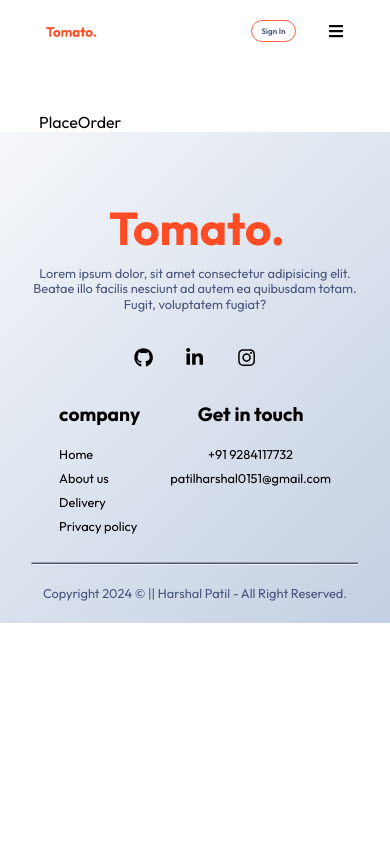
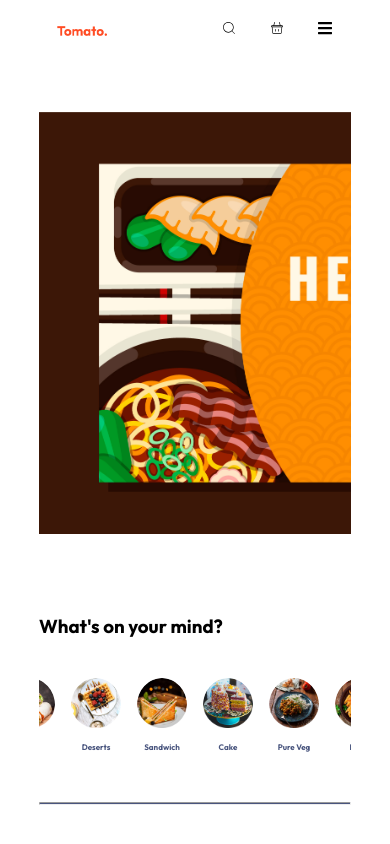
Before and after one commit to harshal0151/FoodApp-React, a React (Vite) app: page /menu in a window 390 px wide. Shown: the top 844 px of the page. Built offline with nearby package versions, Linux system fonts and the light colour scheme.

Commit message:
toggle nav add

```diff
--- a/src/App.css
+++ b/src/App.css
@@ -65,7 +65,13 @@ hr {
   background-color: #49557e;
   border-radius: 10px;
 }
-
+.menu_banner{
+  background-image: url("./assets/banner.jpg");
+  background-repeat: no-repeat;
+  width: 100%;
+  height: 50vh;
+ background-size: cover;
+}
 @keyframes fadeIn {
   0% {
     opacity: 0;
--- a/src/components/nav/Navbar.jsx
+++ b/src/components/nav/Navbar.jsx
@@ -1,54 +1,58 @@
-import React, { useState } from "react";
+import React, { useContext, useState } from "react";
 import "../nav/navbar.css";
 import { Link } from "react-router-dom";
 import { assets } from "../../assets/assets.js";
-import { CiShoppingBasket, CiSearch , CiUser } from "react-icons/ci";
-import { FaBars } from "react-icons/fa";
+import { CiShoppingBasket, CiSearch, CiUser } from "react-icons/ci";
+import { FaBars, FaTimes } from "react-icons/fa";
+import { StoreContext } from "../../Context/StoreCotext.jsx";
 
 
+function Navbar({ setShowLogin }) {
+  const [menu, setMenu] = useState("home");
+  const [isMobileMenuOpen, setIsMobileMenuOpen] = useState(false);
+  const { cartTotal } = useContext(StoreContext);
 
-function Navbar({setShowLogin}) {
-
-  const [menu , setMenu] = useState("home")
-
+  const toggleMobileMenu = () => {
+    setIsMobileMenuOpen(!isMobileMenuOpen);
+  };
 
   return (
     <header>
       <Link to="/" className="logo">
         <img src={assets.logo} alt="" />
       </Link>
-      <ul>
+      <ul className={isMobileMenuOpen ? "nav_links mobile_menu" : "nav_links"}>
         <li className={menu === "home" ? "active" : ""} onClick={() => setMenu("home")}>
-          <Link to="/">Home</Link>
+          <Link to="/" onClick={() => setIsMobileMenuOpen(false)}>Home</Link>
         </li>
-
         <li className={menu === "menu" ? "active" : ""} onClick={() => setMenu("menu")}>
-          <a href="#explore_menu">Menu</a>
+          <Link to="/menu" onClick={() => setIsMobileMenuOpen(false)}>Menu</Link>
         </li>
-
         <li className={menu === "contact-us" ? "active" : ""} onClick={() => setMenu("contact-us")}>
-          <a href="#contact-us">Contact US</a>
+          <a href="#contact-us" onClick={() => setIsMobileMenuOpen(false)}>Contact US</a>
         </li>
+        {/* <button className= "nav_btn_toggle"onClick={() => setShowLogin(true)}>
+          <CiUser className="icon" />Sign In
+        </button> */}
       </ul>
 
-      <div className="nav_right">
-        <Link >
+      <div className= "nav_right">
+        <Link>
           <CiSearch className="icon" />
         </Link>
         <div className="cart">
-          <Link to= "/cart">
+          <Link to="/cart">
             <CiShoppingBasket className="icon" />
           </Link>
-          <div className="dot"></div>
+          <div className={cartTotal() === 0 ? "" : "dot"}></div>
         </div>
-        <button className="nav_btn "
-        onClick={()=> setShowLogin(true)} >
-          <CiUser className="icon"/>Sign In</button>
-          <FaBars className = "toggle_bar " />
+        <button className="nav_btn" onClick={() => setShowLogin(true)}>
+          <CiUser className="icon" />Sign In
+        </button>
+        <div className="toggle_bar" onClick={toggleMobileMenu}>
+          {isMobileMenuOpen ? <FaTimes className="" /> : <FaBars className="" />}
+        </div>
       </div>
-
-
-
     </header>
   );
 }
--- a/src/components/nav/navbar.css
+++ b/src/components/nav/navbar.css
@@ -6,7 +6,7 @@ header {
   padding: 20px 0;
   position: fixed;
   z-index: 99;
-  background:#fff;
+  background: #fff;
   top: 0;
 }
 header .logo {
@@ -47,7 +47,7 @@ header .active {
   border-bottom: 2px solid tomato;
 }
 
-button:hover{
+button:hover {
   background-color: #fff4f2;
 }
 
@@ -55,11 +55,11 @@ button:hover{
   font-size: 1.2rem;
 }
 
-.nav_right .cart{
+.nav_right .cart {
   position: relative;
 }
 
-.nav_right .dot{
+.nav_right .dot {
   position: absolute;
   min-width: 8px;
   min-height: 8px;
@@ -68,7 +68,7 @@ button:hover{
   top: -8px;
   right: -8px;
 }
-header .toggle_bar{
+header .toggle_bar {
   display: none;
 }
 
@@ -116,34 +116,57 @@ header .toggle_bar{
   header ul {
     display: none;
   }
-  .nav_right  {
+  .nav_right {
     display: none;
   }
-  header .toggle_bar{
+  header .toggle_bar {
     display: block;
   }
 
+  .nav_links.mobile_menu {
+    display: flex;
+    flex-direction: column;
+    justify-content: start;
+    position: absolute;
+    width: 100px;
+    background: #fff;
+    top: 70px;
+    right: 60px;
+    text-align: center;
+    padding: 10px 0;
+    z-index: 1000;
+    box-shadow: rgba(3, 102, 214, 0.3) 0px 0px 0px 3px;
+
+  }
 }
 
-
+@media (max-width: 600px) {
+  .nav_links.mobile_menu {
+    top: 60px;
+    right: 40px;
+  }
+}
+@media (max-width: 510px) {
+  .nav_links.mobile_menu {
+    top: 60px;
+    right: 20px;
+  }
+  .nav_right .nav_btn{
+    display: none;
+  }
+}
 @media (max-width: 400px) {
   header .logo {
     width: 50px;
-  }
-
-  header ul {
-    display: none;
-  }
-  .nav_right  .icon , .dot {
-    display: none;
-  }
-  header .toggle_bar{
-    display: block;
   }
 
   header .nav_btn {
     padding: 5px 10px;
     font-size: 0.5rem;
   }
+  .nav_links.mobile_menu {
+    top: 60px;
+    right: 0px;
+  }
 
 }
--- a/src/pages/cart/Cart.jsx
+++ b/src/pages/cart/Cart.jsx
@@ -1,16 +1,21 @@
 import React, { useContext } from "react";
 import "../cart/cart.css";
-import { StoreContext } from "../../Context/StoreCotext";
+import {StoreContext} from "../../Context/StoreCotext"
 import { CiTrash } from "react-icons/ci";
 import { FaCircleMinus } from "react-icons/fa6";
 import { IoAddCircleSharp } from "react-icons/io5";
-import { Link } from "react-router-dom";
 
 
 function Cart() {
-  const { food_list, cartItem, setCartItem, removeFromItem, addTocart , cartTotal } =
-    useContext(StoreContext);
+  const { food_list, cartItem, setCartItem, removeFromItem, addTocart, cartTotal } = useContext(StoreContext);
   console.log(cartItem);
+
+  // Check if the cart is empty
+  const isCartEmpty = !food_list.some(item => cartItem[item._id] > 0);
+
+  if (isCartEmpty) {
+    return <div className="empty_cart_message">Your cart is empty!</div>;
+  }
 
   return (
     <>
@@ -41,22 +46,18 @@ function Cart() {
                     <td className="cart_item_price">
                       <p>₹ {item.price * 8}</p>
                     </td>
-                  <td className="cart_item_total">
-
+                    <td className="cart_item_quantity">
                       <div className="cart_counter">
-                  <FaCircleMinus className="minus" onClick={()=>removeFromItem(item._id)}/>
+                        <FaCircleMinus className="minus" onClick={() => removeFromItem(item._id)} />
                         <p>{cartItem[item._id]}</p>
-                    <IoAddCircleSharp className="add" onClick={()=>addTocart(item._id)}/>
+                        <IoAddCircleSharp className="add" onClick={() => addTocart(item._id)} />
                       </div>
                     </td>
                     <td className="cart_item_total">
                       <p>₹ {item.price * cartItem[item._id] * 8}</p>
                     </td>
-
                     <td className="cart_item_del">
-
-                    <p onClick={()=>removeFromItem(item._id)}><CiTrash/></p>
-
+                      <p onClick={() => removeFromItem(item._id)}><CiTrash /></p>
                     </td>
                   </tr>
                 );
@@ -65,32 +66,29 @@ function Cart() {
           </tbody>
         </table>
 
-      <div className="cart_total" >
+        <div className="cart_total">
           <div className="cart_total_left">
             <div className="cart_total_details">
-          <p>Subtotle</p>
-          <p>₹ {cartTotal()*8}</p>
+              <p>Subtotal</p>
+              <p>₹ {cartTotal() * 8}</p>
             </div>
-
             <div className="cart_total_details">
               <p>Delivery</p>
               <p>₹ {20}</p>
             </div>
-
             <div className="cart_total_details total">
               <p>Total</p>
-          <p>₹ {cartTotal()*8 + 20 }/-</p>
+              <p>₹ {cartTotal() * 8 + 20}/-</p>
             </div>
             <button className="cart_btn">Proceed To Checkout</button>
           </div>
 
           <div className="cart_total_promo">
             <p>Apply Promo Code.</p>
-        <input type="text" placeholder="promo code..."/>
+            <input type="text" placeholder="promo code..." />
             <input type="submit" />
           </div>
         </div>
-
       </div>
     </>
   );
--- a/src/pages/cart/cart.css
+++ b/src/pages/cart/cart.css
@@ -153,6 +153,14 @@
   font-weight: 600;
 }
 
+.empty_cart_message{
+  width: 100%;
+  height: 50vh;
+  display: flex;
+  justify-content: center;
+  align-items: center;
+}
+
 /* Responsive Design */
 @media (max-width: 800px) {
   .cart_table,
--- a/src/pages/home/Home.jsx
+++ b/src/pages/home/Home.jsx
@@ -14,7 +14,7 @@ function Home() {
     <Hero />
     </div>
 
-      <div className="section " id='explore_menu'>
+      <div className="section " >
         <div className="title">
           <h3>What's on your mind?</h3>
         </div>
--- /dev/null
+++ b/src/pages/menu/Menu.jsx
@@ -0,0 +1,34 @@
+import React, { useState } from 'react'
+import ExploreMenu from '../../components/exploreMenu/ExploreMenu'
+import FoodDisplay from '../../components/food_display/FoodDisplay';
+
+
+
+
+function Menu() {
+    const [category , setCategory] = useState("All");
+  return (
+    <>
+    <div className='menu_banner'>
+
+    </div>
+    <div className="section " id='explore_menu'>
+        <div className="title">
+          <h3>What's on your mind?</h3>
+        </div>
+        <ExploreMenu category = {category} setCategory= {setCategory}/>
+      </div>
+      <hr />
+
+      <div className="section">
+      <div className="title">
+          <h3>Top dishes near you</h3>
+          {/* <img src= {Noodle} alt="" /> */}
+        </div>
+        <FoodDisplay category={category}/>
+      </div>
+    </>
+  )
+}
+
+export default Menu
--- a/src/routers/Routers.jsx
+++ b/src/routers/Routers.jsx
@@ -4,8 +4,9 @@ import React from 'react'
 import { Route, Routes } from 'react-router-dom'
 import Home from "../pages/home/Home"
 import Cart from "../pages/cart/Cart"
-import PlaceOrder from '../pages/placeOrder/PlaceOrder'
+// import PlaceOrder from '../pages/placeOrder/PlaceOrder'
 import Contact from '../pages/contact-us/Contact'
+import Menu from '../pages/menu/Menu'
 
 
 
@@ -15,7 +16,7 @@ function Routers() {
     <>
     <Routes>
         <Route path="/" element={<Home />} />
-        <Route path="/menu" element={<PlaceOrder />} />
+        <Route path="/menu" element={<Menu />} />
         <Route path="/contact" element={<Contact />} />
         <Route path="/cart" element={<Cart />} />
     </Routes>
```
Also changed, not shown: src/assets/banner.jpg (added). Lines whose indentation alone changed are shown as unchanged.
